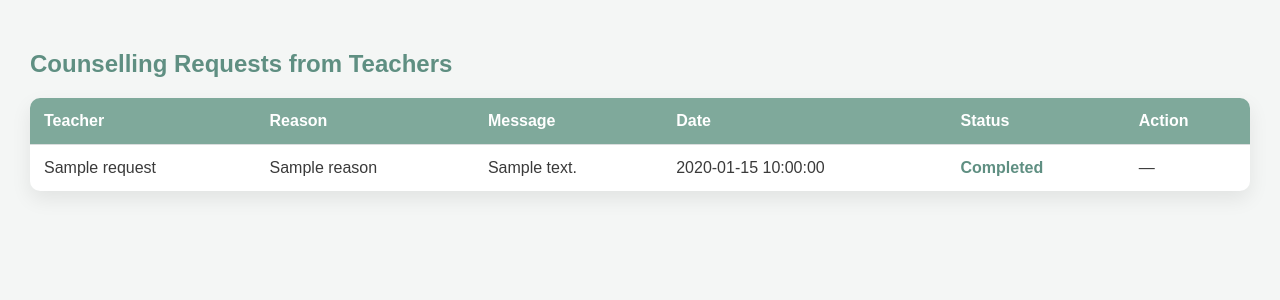
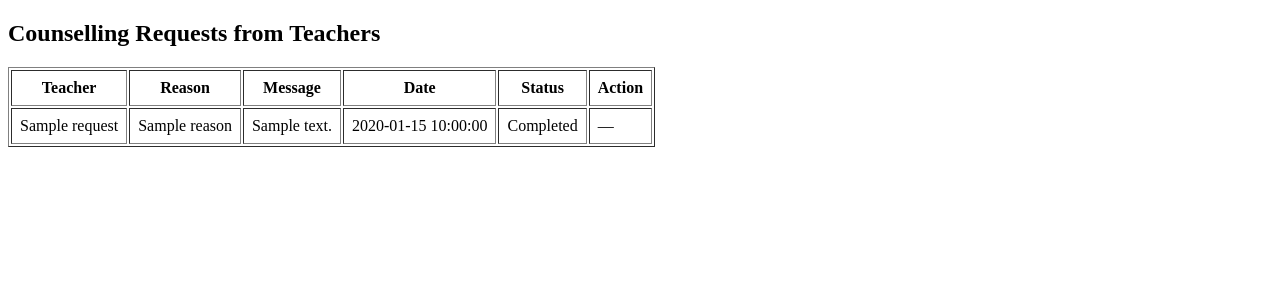
Before and after one commit to sinchana2612/Mind_Cloud, a Flask app: template templates/student/teacher_requests.html in a window 1280 px wide. Shown: the top 300 px of the page. Run offline with Flask 3, Linux system fonts and the light colour scheme; the template is opened without the code that fills it: most values are stand-ins (such as "Sample title", 1, 10 or a date in 2020).

Commit message:
corrected teacher_request page

```diff
--- a/templates/student/teacher_requests.html
+++ b/templates/student/teacher_requests.html
@@ -2,95 +2,13 @@
 <html>
 <head>
     <title>Teacher Counselling Requests</title>
-
-    <style>
-        body {
-            font-family: Arial, sans-serif;
-            background: #F4F6F5; /* soft grey */
-            margin: 0;
-            padding: 30px;
-            color: #3A3A3A;
-        }
-
-        h2 {
-            color: #5F8F82; /* dark sage */
-            margin-bottom: 20px;
-        }
-
-        table {
-            width: 100%;
-            border-collapse: collapse;
-            background: white;
-            border-radius: 10px;
-            overflow: hidden;
-            box-shadow: 0 8px 20px rgba(0,0,0,0.08);
-        }
-
-        th, td {
-            padding: 14px;
-            text-align: left;
-            border-bottom: 1px solid #DADDDD;
-        }
-
-        th {
-            background: #7FA99B; /* sage green */
-            color: white;
-            font-weight: bold;
-        }
-
-        tr:last-child td {
-            border-bottom: none;
-        }
-
-        tr:hover {
-            background: #F0F4F2;
-        }
-
-        button {
-            background: #7FA99B;
-            color: white;
-            border: none;
-            padding: 6px 14px;
-            border-radius: 18px;
-            font-weight: bold;
-            cursor: pointer;
-            transition: all 0.25s ease;
-        }
-
-        button:hover {
-            background: #5F8F82;
-            transform: translateY(-1px);
-            box-shadow: 0 4px 10px rgba(0,0,0,0.15);
-        }
-
-        .reject {
-            background: #B0B8B5; /* muted grey */
-            margin-left: 6px;
-        }
-
-        .reject:hover {
-            background: #8F9A96;
-        }
-
-        .status {
-            font-weight: bold;
-            color: #5F8F82;
-        }
-
-        .empty {
-            background: white;
-            padding: 20px;
-            border-radius: 10px;
-            box-shadow: 0 6px 16px rgba(0,0,0,0.08);
-        }
-    </style>
 </head>
 <body>
 
 <h2>Counselling Requests from Teachers</h2>
 
 {% if requests %}
-<table>
+<table border="1" cellpadding="8">
 <tr>
     <th>Teacher</th>
     <th>Reason</th>
@@ -106,17 +24,9 @@
     <td>{{ r.reason }}</td>
     <td>{{ r.message or "-" }}</td>
     <td>{{ r.created_at }}</td>
-    <td class="status">{{ r.status }}</td>
+    <td>{{ r.status }}</td>
     <td>
         {% if r.status == 'Pending' %}
-<<<<<<< Updated upstream
-        <form method="POST" action="/student/respond_request/{{ r.id }}/Accepted" style="display:inline;">
-            <button type="submit">Accept</button>
-        </form>
-        <form method="POST" action="/student/respond_request/{{ r.id }}/Rejected" style="display:inline;">
-            <button type="submit" class="reject">Reject</button>
-        </form>
-=======
        <form method="POST" action="/student/request/{{ r.id }}" style="display:inline;">
     <input type="hidden" name="action" value="accept">
     <button type="submit" class="btn btn-success">
@@ -132,7 +42,6 @@
 </form>
 
 
->>>>>>> Stashed changes
         {% else %}
         —
         {% endif %}
@@ -141,9 +50,7 @@
 {% endfor %}
 </table>
 {% else %}
-<div class="empty">
-    <p>No counselling requests at the moment.</p>
-</div>
+<p>No requests.</p>
 {% endif %}
 
 </body>
```
